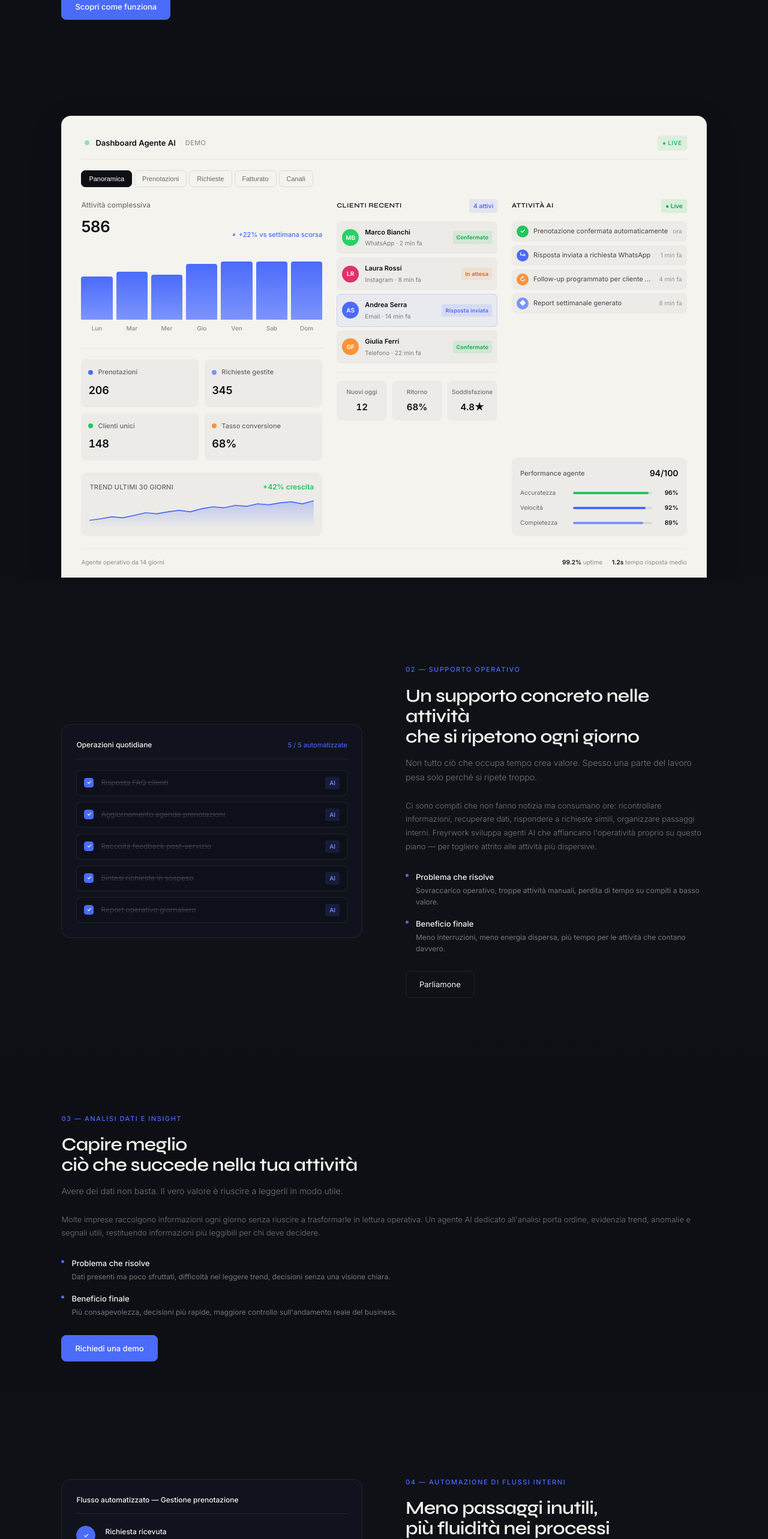
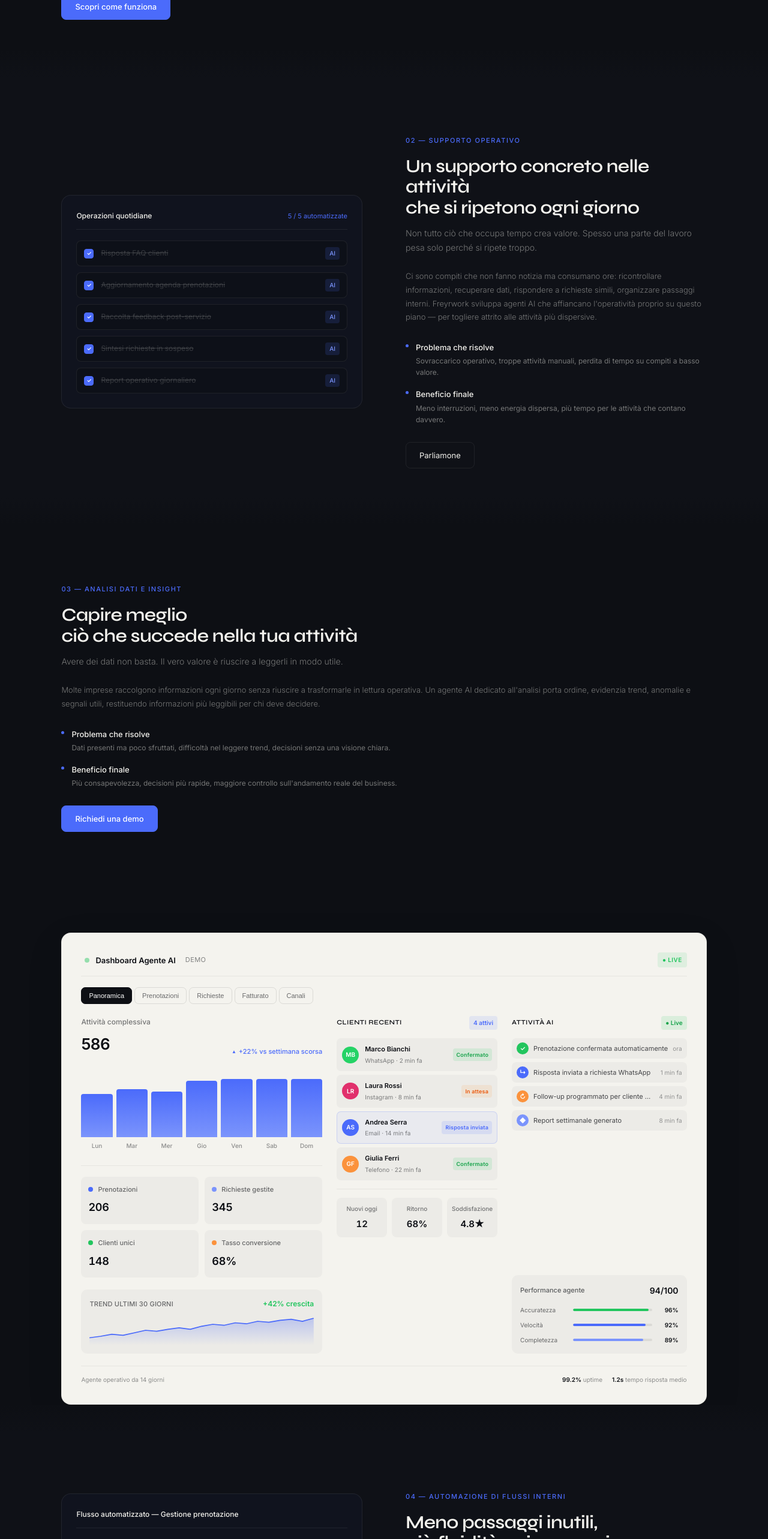
Before and after one commit to Matteopmc95/matteo-freyrwork-ai, a Next.js app: page /servizi in a window 1280 px wide. Shown: the part 1041-3607 px from the top of the page at 60% size. Built offline with nearby package versions, Linux system fonts and the light colour scheme.

Commit message:
fix: move dashboard demo below service 03 - data analysis section

```diff
--- a/src/app/servizi/page.tsx
+++ b/src/app/servizi/page.tsx
@@ -407,11 +407,6 @@ export default function ServiziPage() {
         visual={<InboxVisual />}
       />
 
-      {/* Dashboard demo */}
-      <div style={{ marginTop: '64px', marginBottom: '32px', padding: '0 8vw', background: C.bg }}>
-        <DashboardDemo />
-      </div>
-
       {/* 02 Supporto operativo */}
       <ServiceSection
         id="s2" num="02 — Supporto operativo" alt flip
@@ -438,6 +433,11 @@ export default function ServiziPage() {
         ]}
         cta="Richiedi una demo" ctaHref="#cta-finale" ctaVariant="primary"
       />
+
+      {/* Dashboard demo */}
+      <div style={{ marginTop: '72px', marginBottom: '48px', padding: '0 8vw', background: C.bg }}>
+        <DashboardDemo />
+      </div>
 
       {/* 04 Automazione flussi */}
       <ServiceSection
```
